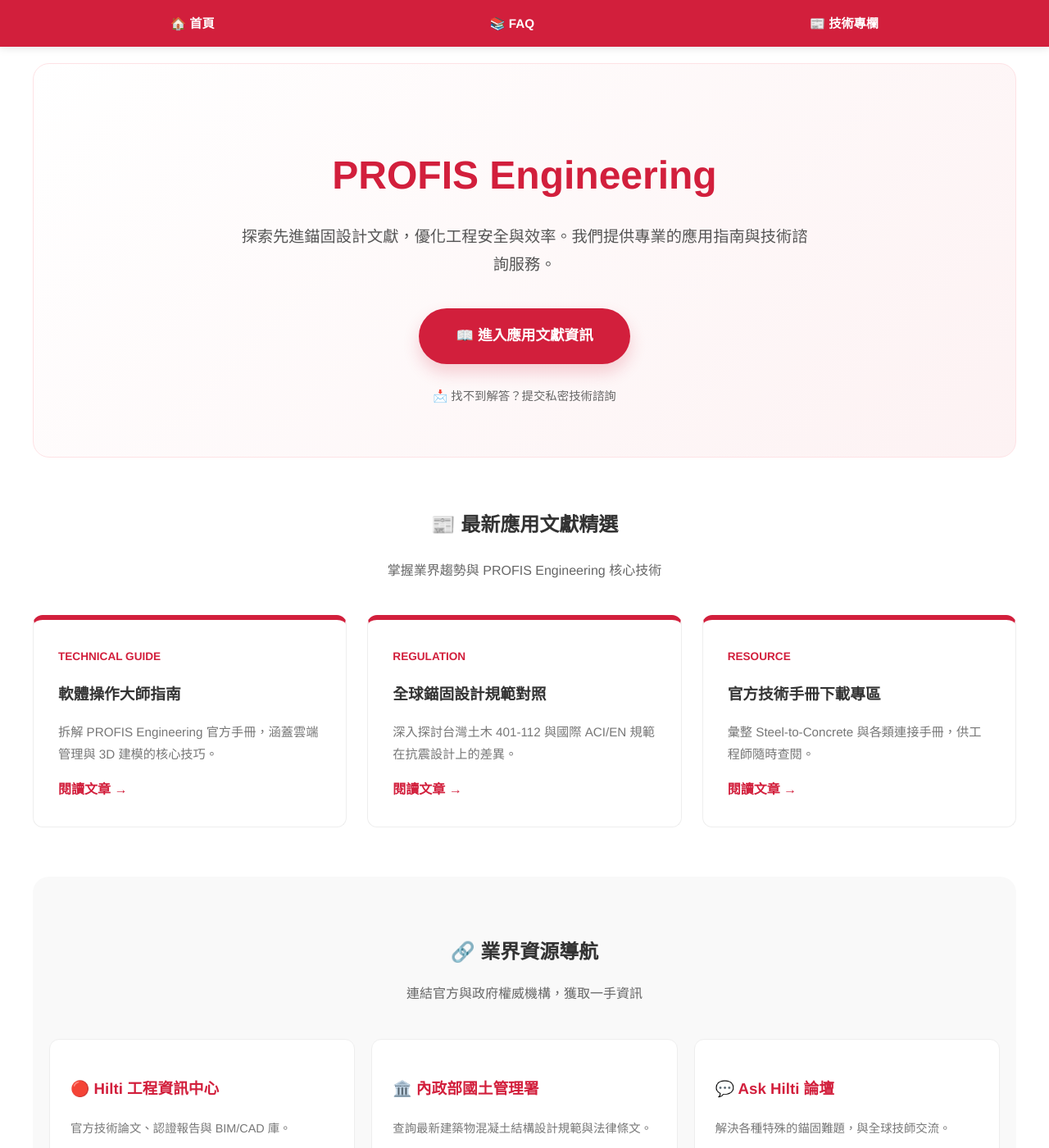
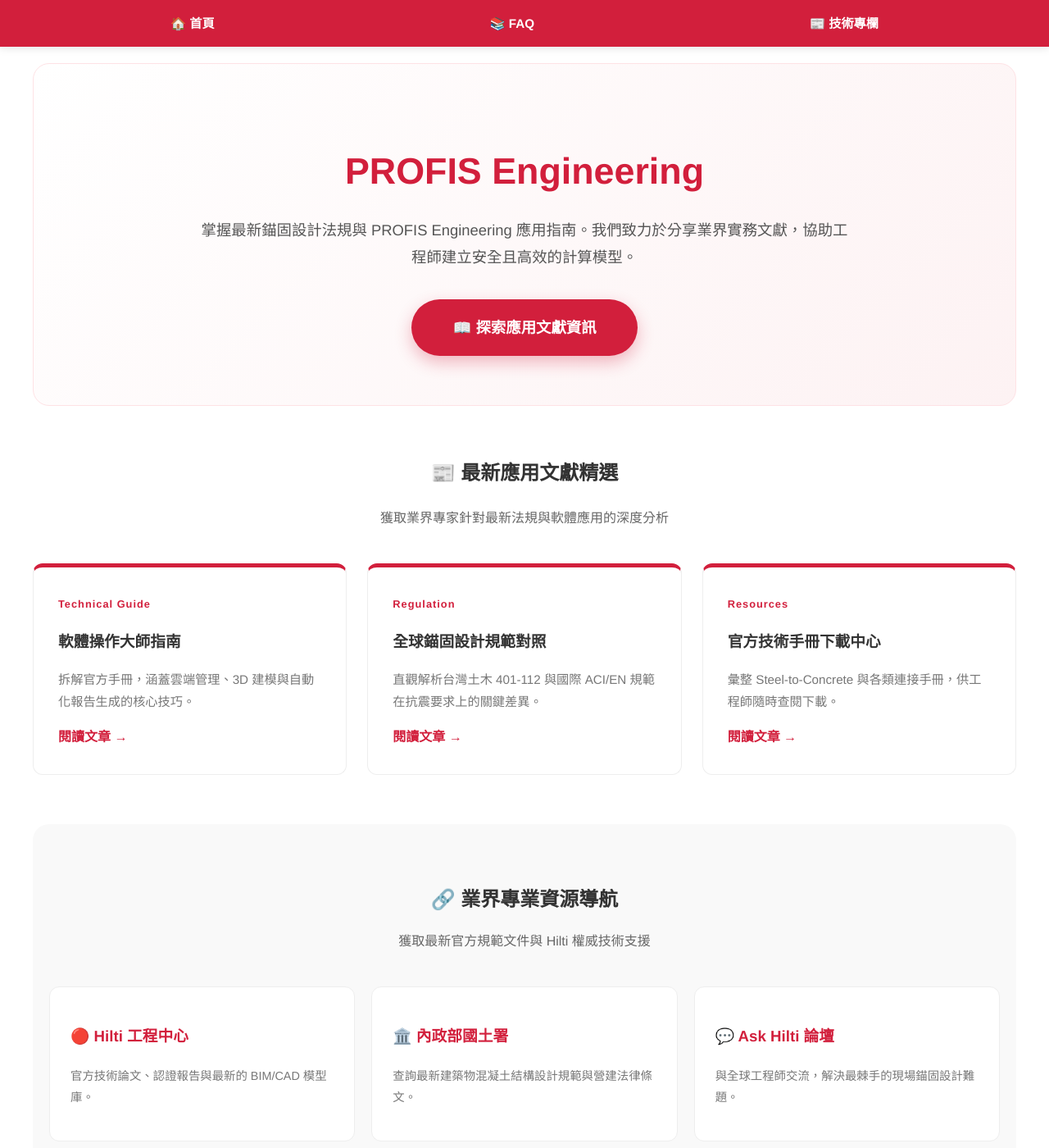
Before and after one commit to SSTTW/TWsoftware-FAQ, a Jekyll site: the page built from index.md, in a window 1280 px wide and 1400 px high. Shown: the whole window at 82% size. Built offline with Jekyll 4.4.1, drawn with Linux system fonts in a browser that asks for light colours; some of the changed text lies outside the part shown.

Commit message:
Update index.md

```diff
--- a/index.md
+++ b/index.md
@@ -7,7 +7,7 @@ title: MOTW 技術支援中心
 <meta name="viewport" content="width=device-width, initial-scale=1.0">
 
 <style>
-  /* 全域風格強化 */
+  /* 全域與響應式風格強化 */
   body {
     color: #333;
     background-color: #ffffff;
@@ -16,9 +16,9 @@ title: MOTW 技術支援中心
   }
 
   .site-footer, footer { display: none !important; }
-  a { text-decoration: none; transition: 0.3s; }
+  a { text-decoration: none; transition: 0.3s ease; }
 
-  /* 調整後的 Hero 區塊：強調 PE 軟體與文獻 */
+  /* 品牌 Hero 區塊：重點放在推廣 PE 與 專業形象 */
   .hero-section {
     text-align: center;
     padding: 60px 20px;
@@ -30,37 +30,37 @@ title: MOTW 技術支援中心
 
   .hero-section h1 {
     color: #D21F3C !important;
-    font-size: clamp(2em, 5vw, 3em);
+    font-size: clamp(1.8em, 5vw, 2.8em);
     font-weight: 800;
     margin-bottom: 15px;
     border-bottom: none !important;
   }
 
   .hero-section p {
-    font-size: 1.2em;
+    font-size: 1.15em;
     color: #555;
-    max-width: 700px;
+    max-width: 800px;
     margin: 0 auto 35px;
   }
 
-  /* 核心按鈕：引導至應用文獻 */
+  /* 核心按鈕：首要目標是「應用文獻」 */
   .btn-main {
     display: inline-block;
-    padding: 18px 45px;
-    font-size: 1.1em;
+    padding: 18px 50px;
+    font-size: 1.15em;
     font-weight: bold;
     color: #ffffff !important;
     background-color: #D21F3C;
     border-radius: 50px;
-    box-shadow: 0 10px 20px rgba(210, 31, 60, 0.2);
+    box-shadow: 0 8px 20px rgba(210, 31, 60, 0.3);
   }
 
   .btn-main:hover {
     transform: translateY(-3px);
-    box-shadow: 0 15px 25px rgba(210, 31, 60, 0.3);
+    box-shadow: 0 12px 25px rgba(210, 31, 60, 0.4);
   }
 
-  /* 應用文獻預覽區塊 */
+  /* 應用文獻預覽網格 */
   .article-preview-grid {
     display: grid;
     grid-template-columns: repeat(auto-fit, minmax(300px, 1fr));
@@ -73,27 +73,19 @@ title: MOTW 技術支援中心
     border: 1px solid #eee;
     padding: 30px;
     border-radius: 12px;
-    border-top: 6px solid #D21F3C;
+    border-top: 5px solid #D21F3C;
     transition: 0.3s;
   }
 
   .article-card:hover {
-    box-shadow: 0 8px 25px rgba(0,0,0,0.08);
+    box-shadow: 0 8px 25px rgba(0,0,0,0.06);
   }
 
   .article-card span {
     color: #D21F3C;
     font-weight: bold;
-    font-size: 0.85em;
-    text-transform: uppercase;
-  }
-
-  /* 外部資源區 */
-  .resource-section {
-    background-color: #f9f9f9;
-    padding: 50px 20px;
-    border-radius: 20px;
-    margin: 60px 0;
+    font-size: 0.8em;
+    letter-spacing: 1px;
   }
 
   .info-grid {
@@ -101,6 +93,7 @@ title: MOTW 技術支援中心
     flex-wrap: wrap;
     justify-content: center;
     gap: 20px;
+    margin-top: 30px;
   }
 
   .info-card {
@@ -115,62 +108,60 @@ title: MOTW 技術支援中心
 
 <div class="hero-section">
   <h1>PROFIS Engineering</h1>
-  <p>探索先進錨固設計文獻，優化工程安全與效率。我們提供專業的應用指南與技術諮詢服務。</p>
-  <a href="/TWsoftware-FAQ/blog.html" class="btn-main">📖 進入應用文獻資訊</a>
-  <div style="margin-top: 25px;">
-    <a href="https://forms.office.com/e/PngwicwAn8" target="_blank" style="font-size: 0.9em; color: #666;">
-      📩 找不到解答？提交私密技術諮詢
+  <p>掌握最新錨固設計法規與 PROFIS Engineering 應用指南。我們致力於分享業界實務文獻，協助工程師建立安全且高效的計算模型。</p>
+  <a href="/TWsoftware-FAQ/blog.html" class="btn-main">📖 探索應用文獻資訊</a>
+</div>
+
+<h2 style="text-align: center; color: #333; margin-top: 60px;">📰 最新應用文獻精選</h2>
+<p style="text-align: center; color: #666; margin-bottom: 40px;">獲取業界專家針對最新法規與軟體應用的深度分析</p>
+
+<div class="article-preview-grid">
+  <div class="article-card">
+    <span>Technical Guide</span>
+    <h3 style="margin: 15px 0; border:none !important; color:#333 !important;">軟體操作大師指南</h3>
+    <p style="color: #777; font-size: 0.95em;">拆解官方手冊，涵蓋雲端管理、3D 建模與自動化報告生成的核心技巧。</p>
+    <a href="/TWsoftware-FAQ/blog.html" style="color: #D21F3C; font-weight: bold;">閱讀文章 →</a>
+  </div>
+  <div class="article-card">
+    <span>Regulation</span>
+    <h3 style="margin: 15px 0; border:none !important; color:#333 !important;">全球錨固設計規範對照</h3>
+    <p style="color: #777; font-size: 0.95em;">直觀解析台灣土木 401-112 與國際 ACI/EN 規範在抗震要求上的關鍵差異。</p>
+    <a href="/TWsoftware-FAQ/blog.html" style="color: #D21F3C; font-weight: bold;">閱讀文章 →</a>
+  </div>
+  <div class="article-card">
+    <span>Resources</span>
+    <h3 style="margin: 15px 0; border:none !important; color:#333 !important;">官方技術手冊下載中心</h3>
+    <p style="color: #777; font-size: 0.95em;">彙整 Steel-to-Concrete 與各類連接手冊，供工程師隨時查閱下載。</p>
+    <a href="/TWsoftware-FAQ/blog.html" style="color: #D21F3C; font-weight: bold;">閱讀文章 →</a>
+  </div>
+</div>
+
+<div style="background-color: #f9f9f9; padding: 50px 20px; border-radius: 20px; margin: 60px 0;">
+  <h2 style="text-align: center; color: #333; margin-bottom: 10px;">🔗 業界專業資源導航</h2>
+  <p style="text-align: center; color: #666; margin-bottom: 40px;">獲取最新官方規範文件與 Hilti 權威技術支援</p>
+  <div class="info-grid">
+    <a href="https://www.hilti.com.tw/engineering/" target="_blank" class="info-card">
+      <h3 style="color:#D21F3C !important;">🔴 Hilti 工程中心</h3>
+      <p style="font-size: 0.9em; color:#777;">官方技術論文、認證報告與最新的 BIM/CAD 模型庫。</p>
+    </a>
+    <a href="https://www.cpami.gov.tw/" target="_blank" class="info-card">
+      <h3 style="color:#D21F3C !important;">🏛️ 內政部國土署</h3>
+      <p style="font-size: 0.9em; color:#777;">查詢最新建築物混凝土結構設計規範與營建法律條文。</p>
+    </a>
+    <a href="https://ask.hilti.com.tw/" target="_blank" class="info-card">
+      <h3 style="color:#D21F3C !important;">💬 Ask Hilti 論壇</h3>
+      <p style="font-size: 0.9em; color:#777;">與全球工程師交流，解決最棘手的現場錨固設計難題。</p>
     </a>
   </div>
 </div>
 
-<h2 style="text-align: center; color: #333; margin-top: 60px;">📰 最新應用文獻精選</h2>
-<p style="text-align: center; color: #666; margin-bottom: 30px;">掌握業界趨勢與 PROFIS Engineering 核心技術</p>
-
-<div class="article-preview-grid">
-  <div class="article-card">
-    <span>Technical Guide</span>
-    <h3 style="margin: 15px 0;">軟體操作大師指南</h3>
-    <p style="color: #777; font-size: 0.95em;">拆解 PROFIS Engineering 官方手冊，涵蓋雲端管理與 3D 建模的核心技巧。</p>
-    <a href="/TWsoftware-FAQ/blog.html" style="color: #D21F3C; font-weight: bold;">閱讀文章 →</a>
+<div style="text-align: center; padding: 50px 20px; border: 2px dashed #eee; border-radius: 20px;">
+  <h2 style="color: #333; margin-bottom: 15px;">❓ 需要具體的技術支援？</h2>
+  <p style="color: #666; margin-bottom: 30px;">針對軟體操作報錯、具體參數設定等問題，我們為您準備了詳細的問答集與諮詢通道。</p>
+  <div style="display: flex; flex-wrap: wrap; justify-content: center; gap: 20px;">
+    <a href="/TWsoftware-FAQ/faq.html" style="color: #D21F3C; font-weight: bold; font-size: 1.1em; text-decoration: underline;">📚 進入 FAQ 常見問答</a>
+    <a href="https://forms.office.com/e/PngwicwAn8" target="_blank" style="color: #666; font-size: 1.1em; text-decoration: underline;">📩 提交私密技術諮詢</a>
   </div>
-  <div class="article-card">
-    <span>Regulation</span>
-    <h3 style="margin: 15px 0;">全球錨固設計規範對照</h3>
-    <p style="color: #777; font-size: 0.95em;">深入探討台灣土木 401-112 與國際 ACI/EN 規範在抗震設計上的差異。</p>
-    <a href="/TWsoftware-FAQ/blog.html" style="color: #D21F3C; font-weight: bold;">閱讀文章 →</a>
-  </div>
-  <div class="article-card">
-    <span>Resource</span>
-    <h3 style="margin: 15px 0;">官方技術手冊下載專區</h3>
-    <p style="color: #777; font-size: 0.95em;">彙整 Steel-to-Concrete 與各類連接手冊，供工程師隨時查閱。</p>
-    <a href="/TWsoftware-FAQ/blog.html" style="color: #D21F3C; font-weight: bold;">閱讀文章 →</a>
-  </div>
-</div>
-
-<div class="resource-section">
-  <h2 style="text-align: center; color: #333; margin-bottom: 10px;">🔗 業界資源導航</h2>
-  <p style="text-align: center; color: #666; margin-bottom: 40px;">連結官方與政府權威機構，獲取一手資訊</p>
-  <div class="info-grid">
-    <a href="https://www.hilti.com.tw/engineering/" target="_blank" class="info-card">
-      <h3 style="color:#D21F3C;">🔴 Hilti 工程資訊中心</h3>
-      <p style="font-size: 0.9em; color:#777;">官方技術論文、認證報告與 BIM/CAD 庫。</p>
-    </a>
-    <a href="https://www.cpami.gov.tw/" target="_blank" class="info-card">
-      <h3 style="color:#D21F3C;">🏛️ 內政部國土管理署</h3>
-      <p style="font-size: 0.9em; color:#777;">查詢最新建築物混凝土結構設計規範與法律條文。</p>
-    </a>
-    <a href="https://ask.hilti.com.tw/" target="_blank" class="info-card">
-      <h3 style="color:#D21F3C;">💬 Ask Hilti 論壇</h3>
-      <p style="font-size: 0.9em; color:#777;">解決各種特殊的錨固難題，與全球技師交流。</p>
-    </a>
-  </div>
-</div>
-
-<div style="text-align: center; padding: 40px 20px; border: 1px dashed #ccc; border-radius: 15px;">
-  <h2 style="color: #333; margin-bottom: 10px;">❓ 需要快速解決技術問題？</h2>
-  <p style="color: #666; margin-bottom: 25px;">針對軟體報錯、參數設定等具體問題，請查閱我們的問答集。</p>
-  <a href="/TWsoftware-FAQ/faq.html" style="color: #D21F3C; font-weight: bold; font-size: 1.1em; text-decoration: underline;">進入 FAQ 常見問答集</a>
 </div>
 
 <hr style="border-top: 1px solid #eee; margin: 80px 0 20px 0;">
```
